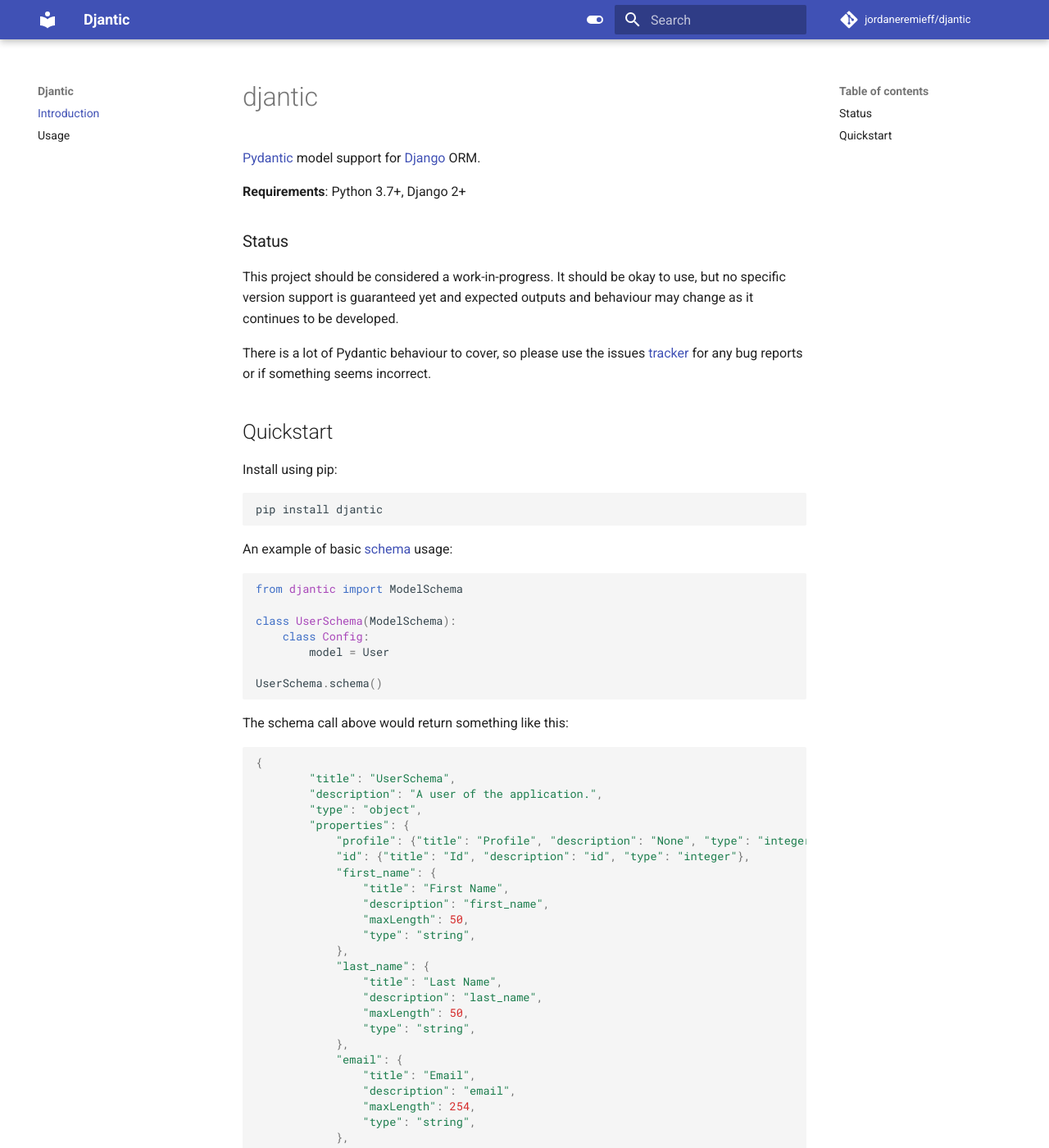
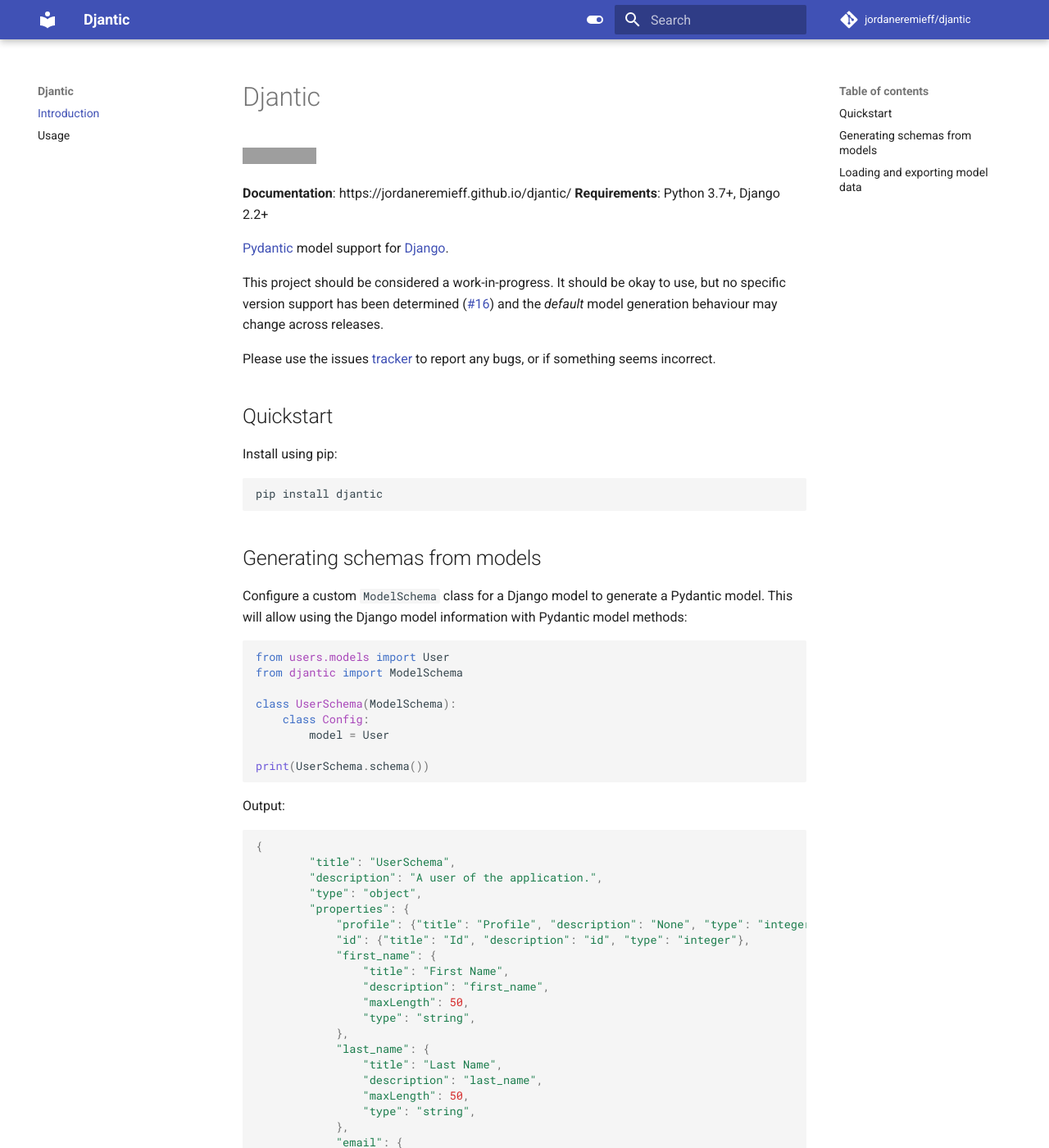
Before and after one commit to jordaneremieff/djantic, an MkDocs documentation site: the page built from docs/index.md, in a window 1280 px wide and 1400 px high. Shown: the whole window at 82% size. Built offline with MkDocs 1.6.1 and Material for MkDocs 9.7.7, drawn with Linux system fonts in a browser that asks for light colours; comment, search, counter and statistics services are not loaded; some of the changed text lies outside the part shown; grey boxes are pictures that could not be loaded.

````diff
--- a/docs/index.md
+++ b/docs/index.md
@@ -1,14 +1,15 @@
-# djantic
+# Djantic
 
-[Pydantic](https://pydantic-docs.helpmanual.io/) model support for [Django](https://www.djangoproject.com/) ORM.
+[![PyPI version](https://badge.fury.io/py/djantic.svg)](https://badge.fury.io/py/djantic)
 
-**Requirements**: Python 3.7+, Django 2+
+**Documentation**: https://jordaneremieff.github.io/djantic/
+**Requirements**: Python 3.7+, Django 2.2+
 
-### Status
+[Pydantic](https://pydantic-docs.helpmanual.io/) model support for [Django](https://www.djangoproject.com/).
 
-This project should be considered a work-in-progress. It should be okay to use, but no specific version support is guaranteed yet and expected outputs and behaviour may change as it continues to be developed.
+This project should be considered a work-in-progress. It should be okay to use, but no specific version support has been determined ([#16](https://github.com/jordaneremieff/djantic/issues/16)) and the *default* model generation behaviour may change across releases.
 
-There is a lot of Pydantic behaviour to cover, so please use the issues [tracker](https://github.com/jordaneremieff/djantic/issues) for any bug reports or if something seems incorrect.
+Please use the issues [tracker](https://github.com/jordaneremieff/djantic/issues) to report any bugs, or if something seems incorrect.
 
 ## Quickstart
 
@@ -18,19 +19,23 @@ Install using pip:
 pip install djantic
 ```
 
-An example of basic [schema](https://pydantic-docs.helpmanual.io/usage/schema/) usage:
+## Generating schemas from models
+
+Configure a custom `ModelSchema` class for a Django model to generate a Pydantic model. This will allow using the Django model information with Pydantic model methods:
 
 ```python
+from users.models import User
 from djantic import ModelSchema
 
 class UserSchema(ModelSchema):
     class Config:
         model = User
 
-UserSchema.schema()
+print(UserSchema.schema())
+
 ```
 
-The schema call above would return something like this:
+Output:
 
 ```python
 {
@@ -75,7 +80,12 @@ The schema call above would return something like this:
     }
 ```
 
-Use the `from_django` method to populate the models with values:
+See https://pydantic-docs.helpmanual.io/usage/models/ for more.
+
+## Loading and exporting model data
+
+Use the `from_django` method on a model schema class to load a Django model instance into a schema class:
+
 
 ```python
 user = User.objects.create(
@@ -85,15 +95,11 @@ user = User.objects.create(
 )
 
 user_schema = UserSchema.from_django(user)
+print(user_schema.json(indent=2))
+
 ```
 
-The object values can be validated and serialized using the Pydantic [export](https://pydantic-docs.helpmanual.io/usage/exporting_models/) methods.
-
-```python
-user_json = user_schema.json()
-```
-
-To produce a result such as:
+Output:
 
 ```json
 {
````
Also changed, not shown: other parts of docs/index.md (+2 -0 lines), README.md (+23 -17 lines), 3 other files.
